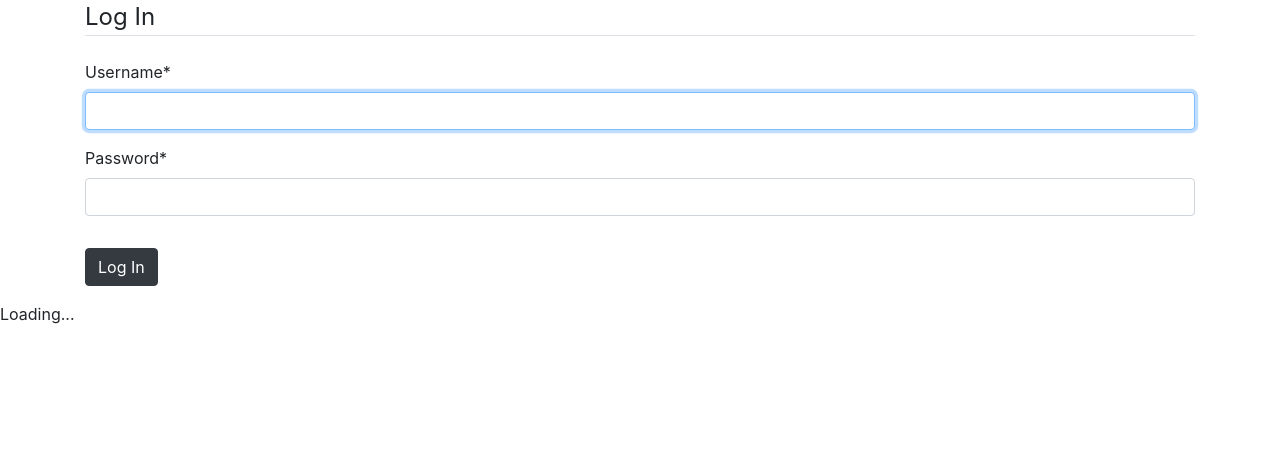
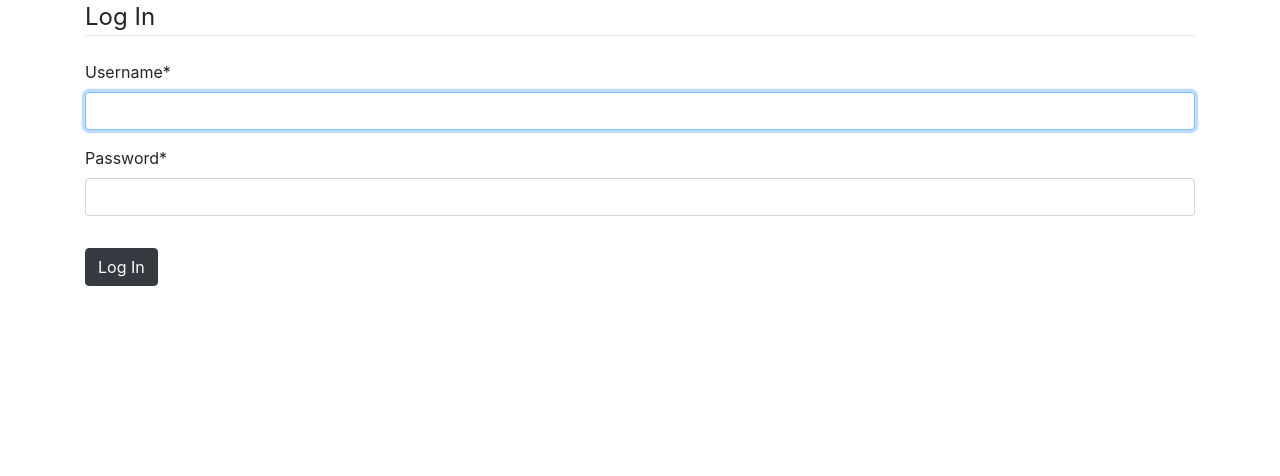
Before and after one commit to mredwin1/PoshBot, a Django app: page /login/ in a window 1280 px wide. Shown: the part 121-597 px from the top of the page. Run offline with Django 3.2, Linux system fonts and the light colour scheme; some libraries are stand-ins or nearby versions.

Commit message:
Remove preloader text
For now I will not need this so removing it is best so it does not show
on every page.

```diff
--- a/poshmark/templates/poshmark/base.html
+++ b/poshmark/templates/poshmark/base.html
@@ -139,7 +139,6 @@
 {#        </nav>#}
 {#        {% endif %}#}
         </main>
-        <div class="loader" id="preloader">Loading...</div>
         <!-- Optional JavaScript -->
         <!-- jQuery first, then Popper.js, then Bootstrap JS -->
         <script src="https://code.jquery.com/jquery-3.5.1.js" integrity="sha256-QWo7LDvxbWT2tbbQ97B53yJnYU3WhH/C8ycbRAkjPDc=" crossorigin="anonymous"></script>
```
